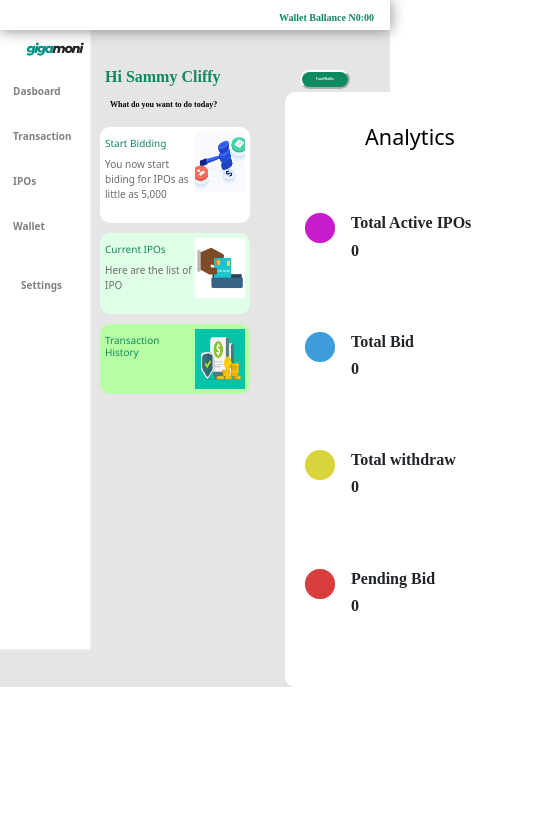
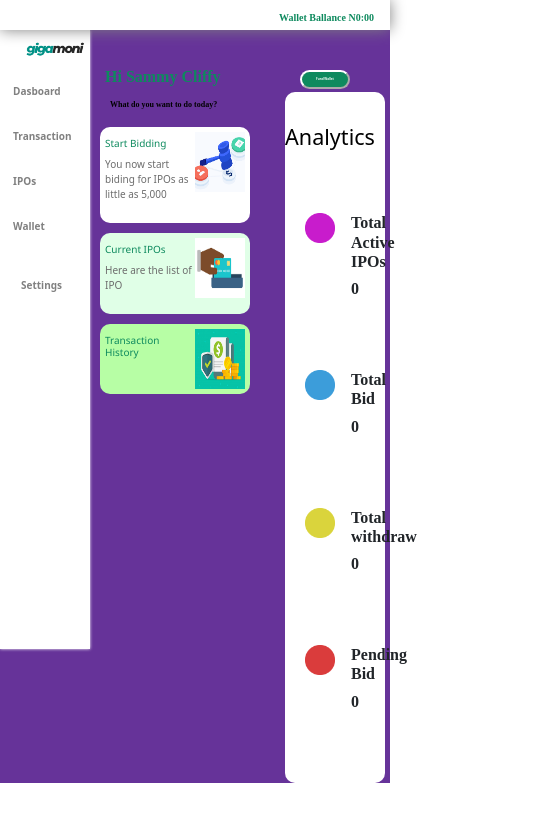
Before and after one commit to Peter-Dumbari/gigamoni, a React (Create React App) app: page /dashboard in a window 390 px wide. Shown: the top 822 px of the page, 535 px wide, since content can reach past the window. Built offline with nearby package versions, Linux system fonts and the light colour scheme.

Commit message:
color commit

```diff
--- a/src/components/pages/Dashboard.css
+++ b/src/components/pages/Dashboard.css
@@ -426,7 +426,16 @@ ul {
     width: 50px;
     margin: 0 0 3px 50px;
     font-size: 3px;
+}
 
+.dashboard__container__container{
+    width: 100%;
+    background-color: rebeccapurple;
+}
 
+.dashboard__row{
+    width: 100px;
+    margin-right: 5rem;
+    padding-right: 10px;
 }
 }
```
